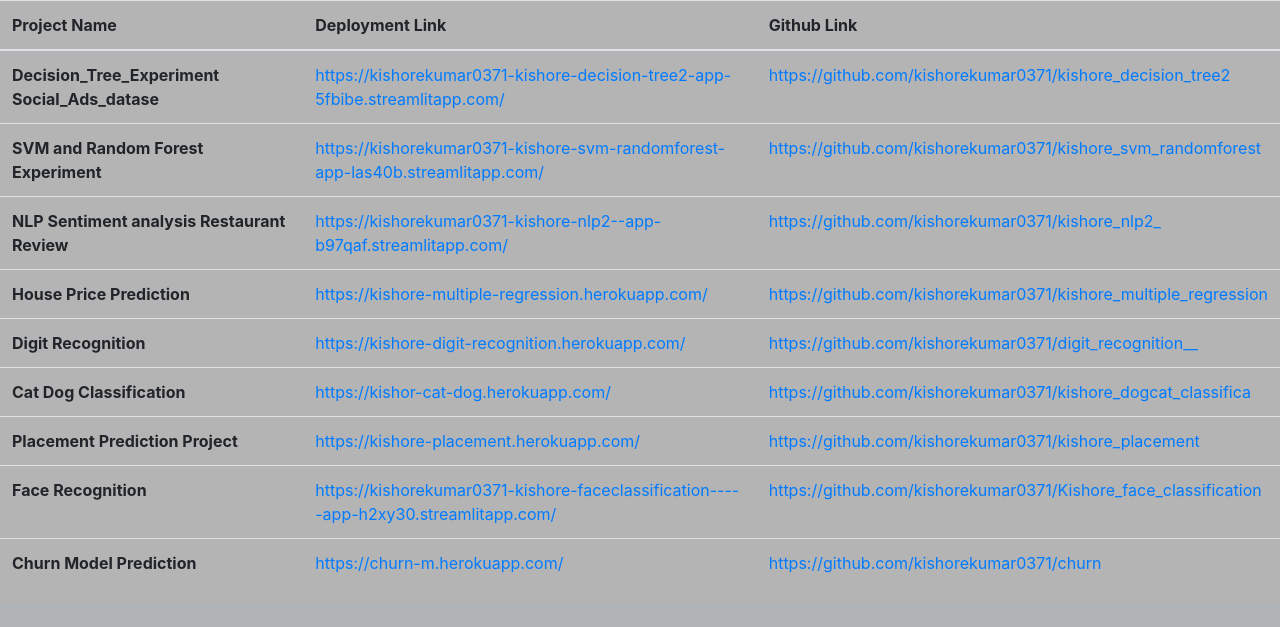
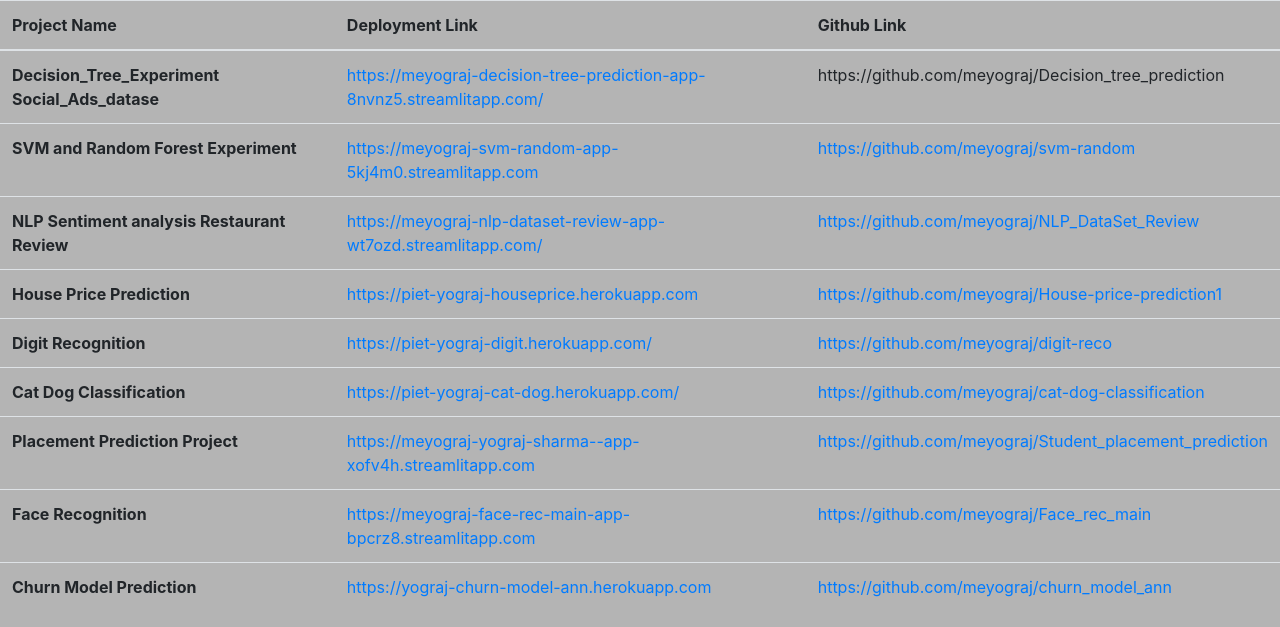
Before and after one commit to meyograj/final-project, a Flask app: page /home in a window 1280 px wide; the page is wider, and only the part inside the window is pictured. Shown: the part 356-983 px from the top of that part. Before the commit the page ends 929 px from the top of that part, so only its background shows below. Run offline with Flask 2, Linux system fonts and the light colour scheme; some libraries are stand-ins or nearby versions.

Commit message:
Update home.html

```diff
--- a/templates/home.html
+++ b/templates/home.html
@@ -48,51 +48,51 @@
   <tbody>
     <tr>
       <th scope="row">Decision_Tree_Experiment Social_Ads_datase</th>
-      <td><a href="https://kishorekumar0371-kishore-decision-tree2-app-5fbibe.streamlitapp.com/" target="_blank">https://kishorekumar0371-kishore-decision-tree2-app-5fbibe.streamlitapp.com/</a></td>
-      <td><a href="Air pollution forecasting is the application of science and technology to predict the composition of the air pollution in the atmosphere for a given location and time. An algorithm prediction of the pollutant concentrations can be translated into air quality index, same as actual measurements." target="_blank">https://github.com/kishorekumar0371/kishore_decision_tree2</a></td>
+      <td><a href="https://meyograj-decision-tree-prediction-app-8nvnz5.streamlitapp.com/" target="_blank">https://meyograj-decision-tree-prediction-app-8nvnz5.streamlitapp.com/</a></td>
+      <td><a href"https://github.com/meyograj/Decision_tree_prediction" target="_blank">https://github.com/meyograj/Decision_tree_prediction</a></td>
     </tr>
     <tr>
       <th scope="row">SVM and Random Forest Experiment</th>
-      <td><a href="https://kishorekumar0371-kishore-svm-randomforest-app-las40b.streamlitapp.com/" target="_blank">https://kishorekumar0371-kishore-svm-randomforest-app-las40b.streamlitapp.com/</a></td>
-      <td><a href="https://github.com/kishorekumar0371/kishore_svm_randomforest" target="_blank">https://github.com/kishorekumar0371/kishore_svm_randomforest</a></td>
+      <td><a href="https://meyograj-svm-random-app-5kj4m0.streamlitapp.com" target="_blank">https://meyograj-svm-random-app-5kj4m0.streamlitapp.com</a></td>
+      <td><a href="https://github.com/meyograj/svm-random" target="_blank">https://github.com/meyograj/svm-random</a></td>
 
     </tr>
     <tr>
      <th scope="row">NLP Sentiment analysis Restaurant Review</th>
-      <td><a href="https://kishorekumar0371-kishore-nlp2--app-b97qaf.streamlitapp.com/" target="_blank">https://kishorekumar0371-kishore-nlp2--app-b97qaf.streamlitapp.com/</a></td>
-      <td><a href="https://github.com/kishorekumar0371/kishore_nlp2_" target="_blank">https://github.com/kishorekumar0371/kishore_nlp2_</a></td>
+      <td><a href="https://meyograj-nlp-dataset-review-app-wt7ozd.streamlitapp.com/" target="_blank">https://meyograj-nlp-dataset-review-app-wt7ozd.streamlitapp.com/</a></td>
+      <td><a href="https://github.com/meyograj/NLP_DataSet_Review" target=</a>https://github.com/meyograj/NLP_DataSet_Review</td>
     </tr>
       <tr>
      <th scope="row">House Price Prediction</th>
-      <td><a href="https://kishore-multiple-regression.herokuapp.com/" target="_blank">https://kishore-multiple-regression.herokuapp.com/</a></td>
-      <td><a href="https://github.com/kishorekumar0371/kishore_multiple_regression" target="_blank">https://github.com/kishorekumar0371/kishore_multiple_regression</a></td>
+      <td><a href="https://piet-yograj-houseprice.herokuapp.com" target="_blank">https://piet-yograj-houseprice.herokuapp.com</a></td>
+      <td><a href="https://github.com/meyograj/House-price-prediction1" target="_blank">https://github.com/meyograj/House-price-prediction1</a></td>
     </tr>
      <tr>
      <th scope="row">Digit Recognition</th>
-      <td><a href="https://kishore-digit-recognition.herokuapp.com/" target="_blank">https://kishore-digit-recognition.herokuapp.com/</a></td>
-      <td><a href="https://github.com/kishorekumar0371/digit_recognition__" target="_blank">https://github.com/kishorekumar0371/digit_recognition__</a></td>
+      <td><a href="https://piet-yograj-digit.herokuapp.com/" target="_blank">https://piet-yograj-digit.herokuapp.com/</a></td>
+      <td><a href="https://github.com/meyograj/digit-reco" target="_blank">https://github.com/meyograj/digit-reco</a></td>
     </tr>
     <tr>
      <th scope="row">Cat Dog Classification</th>
-      <td><a href="https://kishor-cat-dog.herokuapp.com/" target="_blank">https://kishor-cat-dog.herokuapp.com/</a></td>
-      <td><a href="https://github.com/kishorekumar0371/kishore_dogcat_classifica" target="_blank">https://github.com/kishorekumar0371/kishore_dogcat_classifica</a></td>
+      <td><a href="https://piet-yograj-cat-dog.herokuapp.com/" target="_blank">https://piet-yograj-cat-dog.herokuapp.com/</a></td>
+      <td><a href="https://github.com/meyograj/cat-dog-classification" target="_blank">https://github.com/meyograj/cat-dog-classification</a></td>
     </tr>
     <tr>
      <th scope="row">Placement Prediction Project</th>
-      <td><a href="https://kishore-placement.herokuapp.com/" target="_blank">https://kishore-placement.herokuapp.com/</a></td>
-      <td><a href="https://github.com/kishorekumar0371/kishore_placement" target="_blank">https://github.com/kishorekumar0371/kishore_placement</a></td>
+      <td><a href="https://meyograj-yograj-sharma--app-xofv4h.streamlitapp.com" target="_blank">https://meyograj-yograj-sharma--app-xofv4h.streamlitapp.com</a></td>
+      <td><a href="https://github.com/meyograj/Student_placement_prediction" target="_blank">https://github.com/meyograj/Student_placement_prediction</a></td>
 
     </td>
     <tr>
       <th scope="row">Face Recognition</th></td>
-      <td><a href="https://kishorekumar0371-kishore-faceclassification-----app-h2xy30.streamlitapp.com/" target="_blank">https://kishorekumar0371-kishore-faceclassification-----app-h2xy30.streamlitapp.com/</a></td>
-      <td><a href="https://github.com/kishorekumar0371/Kishore_face_classification" target="_blank">https://github.com/kishorekumar0371/Kishore_face_classification</a></td>
+      <td><a href="https://meyograj-face-rec-main-app-bpcrz8.streamlitapp.com" target="_blank">https://meyograj-face-rec-main-app-bpcrz8.streamlitapp.com</a></td>
+      <td><a href="https://github.com/meyograj/Face_rec_main" target="_blank">https://github.com/meyograj/Face_rec_main</a></td>
 
     </td>
  <tr>
       <th scope="row">Churn Model Prediction</th></td>
-      <td><a href="https://churn-m.herokuapp.com/" target="_blank">https://churn-m.herokuapp.com/</a></td>
-      <td><a href="https://github.com/kishorekumar0371/churn" target="_blank">https://github.com/kishorekumar0371/churn</a></td>
+      <td><a href="https://yograj-churn-model-ann.herokuapp.com" target="_blank">https://yograj-churn-model-ann.herokuapp.com</a></td>
+      <td><a href="https://github.com/meyograj/churn_model_ann" target="_blank">https://github.com/meyograj/churn_model_ann</a></td>
 
     </td>
 
```
